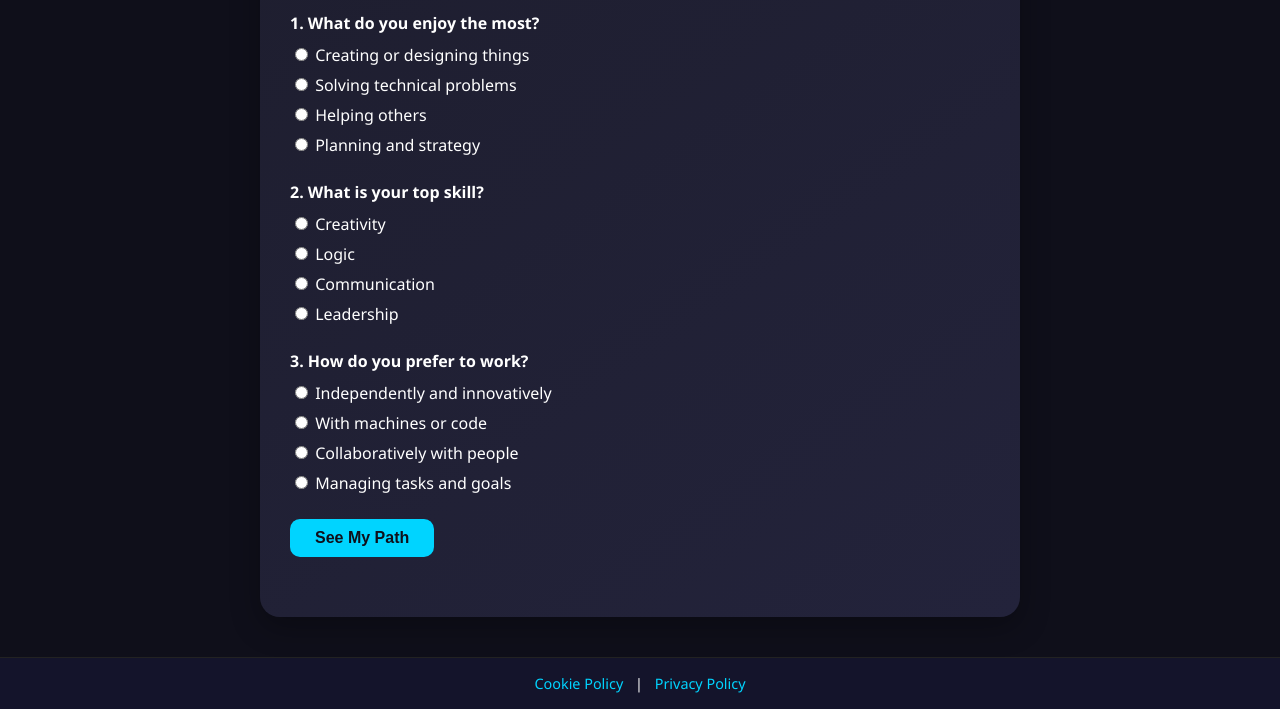
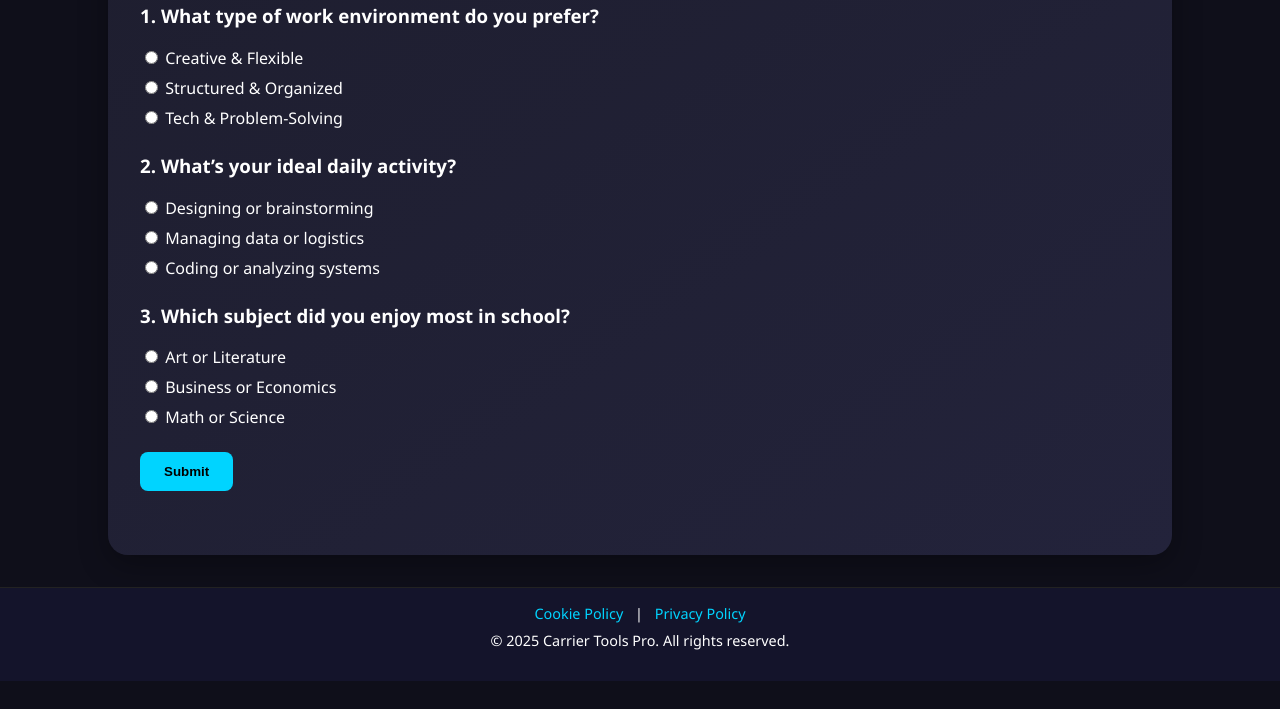
Before and after one commit to ron424242/carrier-tools-pro, a plain HTML site: page career_path_quiz.html in a window 1280 px wide. Shown: the part 242-951 px from the top of the page. After the commit the page ends 923 px from the top, so only its background shows below. Drawn offline with Linux system fonts and the light colour scheme.

Commit message:
Update career_path_quiz.html

```diff
--- a/career_path_quiz.html
+++ b/career_path_quiz.html
@@ -1,130 +1,109 @@
 <!DOCTYPE html><html lang="en">
 <head>
-  <meta charset="UTF-8" />
-  <meta name="viewport" content="width=device-width, initial-scale=1.0"/>
-  <meta name="description" content="Take the Career Path Quiz to discover your ideal career path based on your personality and preferences.">
-  <meta name="keywords" content="Career Path Quiz, Job Fit Test, Career Suggestions, Carrier Tools Pro">
-  <meta name="author" content="Carrier Tools Pro">
+  <meta charset="UTF-8">
+  <meta name="viewport" content="width=device-width, initial-scale=1.0">
   <title>Career Path Quiz - Carrier Tools Pro</title>
   <link rel="stylesheet" href="style.css">
   <style>
     .quiz-container {
       background: linear-gradient(145deg, #1e1e2f, #23233b);
-      margin: 40px auto;
-      padding: 30px;
-      max-width: 700px;
-      border-radius: 20px;
+      border-radius: 1.25rem;
+      padding: 2rem;
       box-shadow: 0 10px 30px rgba(0,0,0,0.3);
       color: #fff;
     }
     .quiz-container h2 {
-      margin-bottom: 20px;
-      font-size: 24px;
       color: #00d4ff;
-      text-align: center;
+      margin-bottom: 1rem;
     }
     .question {
-      margin-bottom: 25px;
+      margin-bottom: 1.5rem;
     }
-    .question h4 {
-      margin-bottom: 10px;
+    .question h3 {
       color: #fff;
     }
     .question label {
       display: block;
-      margin-bottom: 8px;
-      font-weight: 500;
+      margin: 0.5rem 0;
       cursor: pointer;
     }
-    .btn {
+    #submit-btn {
       background-color: #00d4ff;
-      color: #0f0f1a;
       border: none;
-      padding: 10px 25px;
-      border-radius: 10px;
+      padding: 0.75rem 1.5rem;
+      border-radius: 0.5rem;
+      font-weight: bold;
       cursor: pointer;
-      font-size: 16px;
-      font-weight: bold;
+      transition: 0.3s;
     }
-    .btn:hover {
-      background-color: #00b3cc;
+    #submit-btn:hover {
+      background-color: #00b6e6;
     }
     #result {
-      margin-top: 30px;
-      font-size: 18px;
-      font-weight: bold;
-      color: #00d4ff;
-      text-align: center;
+      margin-top: 2rem;
+      font-size: 1.2rem;
+      color: #fff;
     }
   </style>
 </head>
-<body>  <header>
-    <h1>Career Path Quiz</h1>
+<body>
+  <header>
+    <h1>Carrier Tools Pro</h1>
     <nav>
       <a href="index.html">Home</a>
       <a href="tools.html">Tools</a>
+      <a href="about.html">About Us</a>
+      <a href="contact.html">Contact</a>
     </nav>
-  </header>  <div class="quiz-container">
-    <h2>Find Your Ideal Career Path</h2>
-    <form id="quizForm">
+  </header>  <section class="quiz-container">
+    <h2>Career Path Quiz</h2>
+    <form id="quiz-form">
       <div class="question">
-        <h4>1. What do you enjoy the most?</h4>
-        <label><input type="radio" name="q1" value="creative"> Creating or designing things</label>
-        <label><input type="radio" name="q1" value="technical"> Solving technical problems</label>
-        <label><input type="radio" name="q1" value="people"> Helping others</label>
-        <label><input type="radio" name="q1" value="business"> Planning and strategy</label>
-      </div><div class="question">
-    <h4>2. What is your top skill?</h4>
-    <label><input type="radio" name="q2" value="creative"> Creativity</label>
-    <label><input type="radio" name="q2" value="technical"> Logic</label>
-    <label><input type="radio" name="q2" value="people"> Communication</label>
-    <label><input type="radio" name="q2" value="business"> Leadership</label>
+        <h3>1. What type of work environment do you prefer?</h3>
+        <label><input type="radio" name="q1" value="creative"> Creative & Flexible</label>
+        <label><input type="radio" name="q1" value="structured"> Structured & Organized</label>
+        <label><input type="radio" name="q1" value="tech"> Tech & Problem-Solving</label>
       </div>
-
       <div class="question">
-    <h4>3. How do you prefer to work?</h4>
-    <label><input type="radio" name="q3" value="creative"> Independently and innovatively</label>
-    <label><input type="radio" name="q3" value="technical"> With machines or code</label>
-    <label><input type="radio" name="q3" value="people"> Collaboratively with people</label>
-    <label><input type="radio" name="q3" value="business"> Managing tasks and goals</label>
+        <h3>2. What’s your ideal daily activity?</h3>
+        <label><input type="radio" name="q2" value="creative"> Designing or brainstorming</label>
+        <label><input type="radio" name="q2" value="structured"> Managing data or logistics</label>
+        <label><input type="radio" name="q2" value="tech"> Coding or analyzing systems</label>
       </div>
-
-  <button type="button" class="btn" onclick="calculateResult()">See My Path</button>
+      <div class="question">
+        <h3>3. Which subject did you enjoy most in school?</h3>
+        <label><input type="radio" name="q3" value="creative"> Art or Literature</label>
+        <label><input type="radio" name="q3" value="structured"> Business or Economics</label>
+        <label><input type="radio" name="q3" value="tech"> Math or Science</label>
+      </div>
+      <button id="submit-btn" type="submit">Submit</button>
     </form>
-
     <div id="result"></div>
-
-  </div>  <footer>
+  </section>  <footer>
     <a href="cookie-policy.html">Cookie Policy</a> |
     <a href="privacy-policy.html">Privacy Policy</a>
+    <p style="margin-top: 0.5rem;">&copy; 2025 Carrier Tools Pro. All rights reserved.</p>
   </footer>  <script>
-    function calculateResult() {
-      const score = { creative: 0, technical: 0, people: 0, business: 0 };
-      const answers = [
-        document.querySelector('input[name="q1"]:checked'),
-        document.querySelector('input[name="q2"]:checked'),
-        document.querySelector('input[name="q3"]:checked')
-      ];
+    const form = document.getElementById('quiz-form');
+    const resultDiv = document.getElementById('result');
 
-      if (answers.some(a => a === null)) {
-        document.getElementById('result').innerText = 'Please answer all questions.';
-        return;
+    form.addEventListener('submit', function(e) {
+      e.preventDefault();
+      const answers = [form.q1.value, form.q2.value, form.q3.value];
+      const counts = { creative: 0, structured: 0, tech: 0 };
+      answers.forEach(ans => counts[ans]++);
+
+      let resultText = '';
+      const max = Math.max(counts.creative, counts.structured, counts.tech);
+      if (counts.creative === max) {
+        resultText = 'You are suited for a Creative Career like Design, Writing, or Marketing!';
+      } else if (counts.structured === max) {
+        resultText = 'You may thrive in Structured roles like Project Management or Accounting!';
+      } else {
+        resultText = 'Tech Careers like Software Development or Data Science could be your path!';
       }
 
-      answers.forEach(a => {
-        score[a.value]++;
+      resultDiv.textContent = resultText;
     });
-
-      const topCategory = Object.keys(score).reduce((a, b) => score[a] > score[b] ? a : b);
-
-      const careerSuggestions = {
-        creative: 'You might enjoy careers in design, writing, or media.',
-        technical: 'You’re well-suited for roles in tech, engineering, or analysis.',
-        people: 'You may thrive in roles like teaching, HR, or counseling.',
-        business: 'You are likely to do well in business, strategy, or marketing.'
-      };
-
-      document.getElementById('result').innerText = careerSuggestions[topCategory];
-    }
   </script></body>
 </html>
```
Lines whose indentation alone changed are shown as unchanged.
